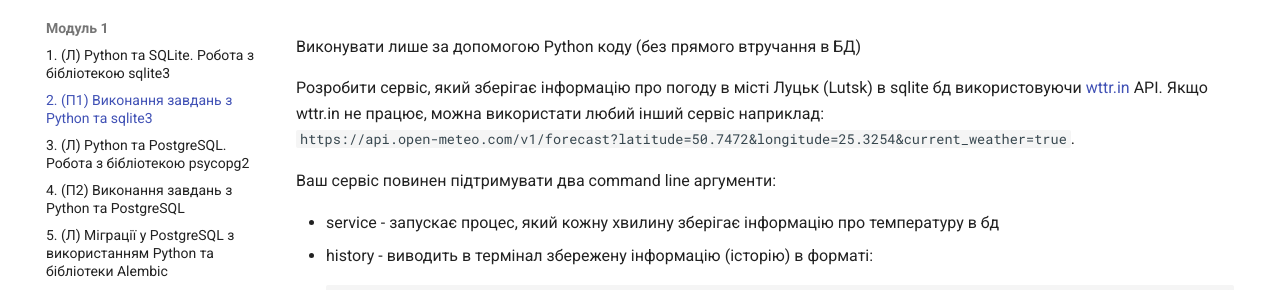
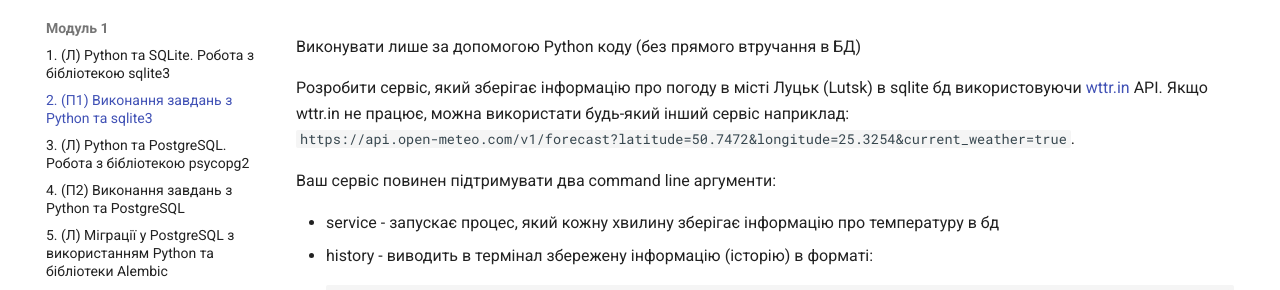
Before and after one commit to kurotych/programming-python-2sem, an MkDocs documentation site: the page built from docs/module1/02-sqlite-practice.md, in a window 1280 px wide and 929 px high. Shown: the part 146-436 px from the top of the window. Built offline with MkDocs 1.6.1 and Material for MkDocs 9.7.7, drawn with Linux system fonts in a browser that asks for light colours; comment, search, counter and statistics services are not loaded.

```diff
--- a/docs/module1/02-sqlite-practice.md
+++ b/docs/module1/02-sqlite-practice.md
@@ -4,7 +4,7 @@
 
 Розробити сервіс, який зберігає інформацію про погоду в місті Луцьк (Lutsk) в sqlite бд
 використовуючи [wttr.in](https://github.com/chubin/wttr.in) API.
-Якщо wttr.in не працює, можна використати любий інший сервіс наприклад:
+Якщо wttr.in не працює, можна використати будь-який інший сервіс наприклад:
 `https://api.open-meteo.com/v1/forecast?latitude=50.7472&longitude=25.3254&current_weather=true`.
 
 Ваш сервіс повинен підтримувати два command line аргументи:
```
Also changed, not shown: docs/index.md (+2 -2 lines), docs/module1/06-alembic-practice.md (+1 -1 lines), docs/module2/23-flask-crud-postgres-practice.md (+1 -1 lines).
